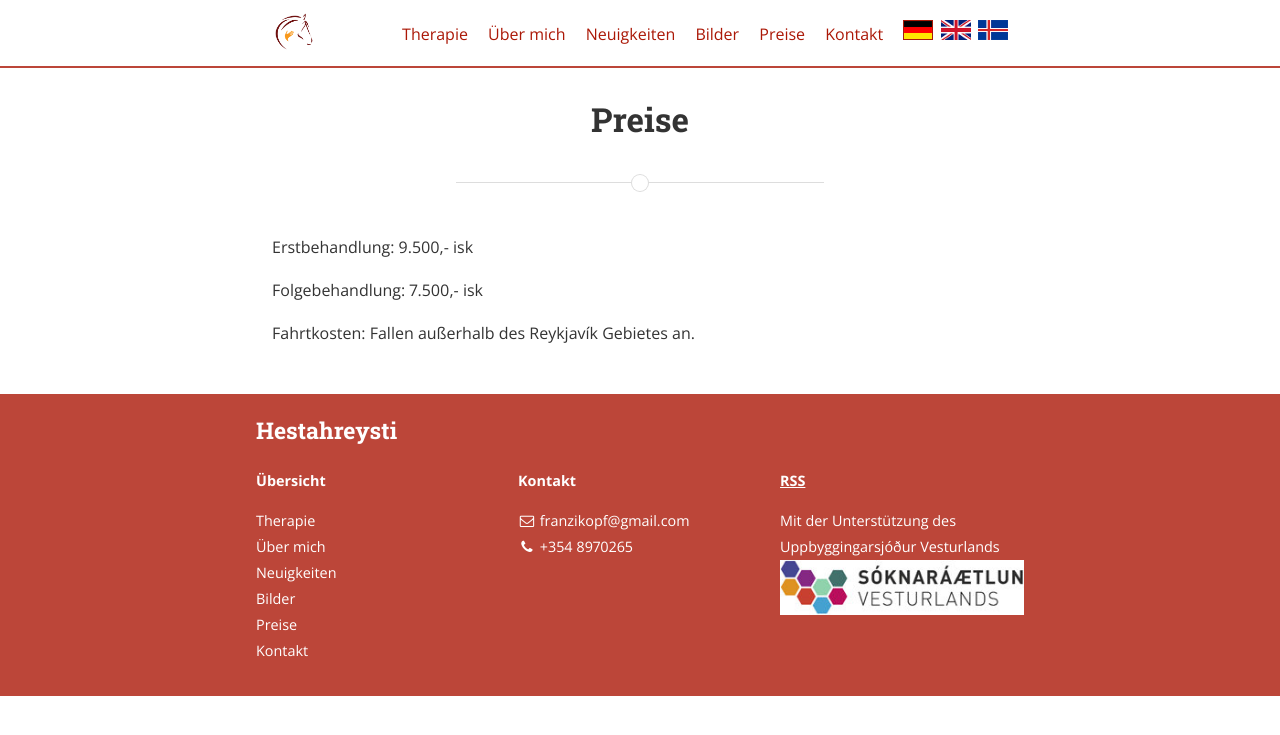
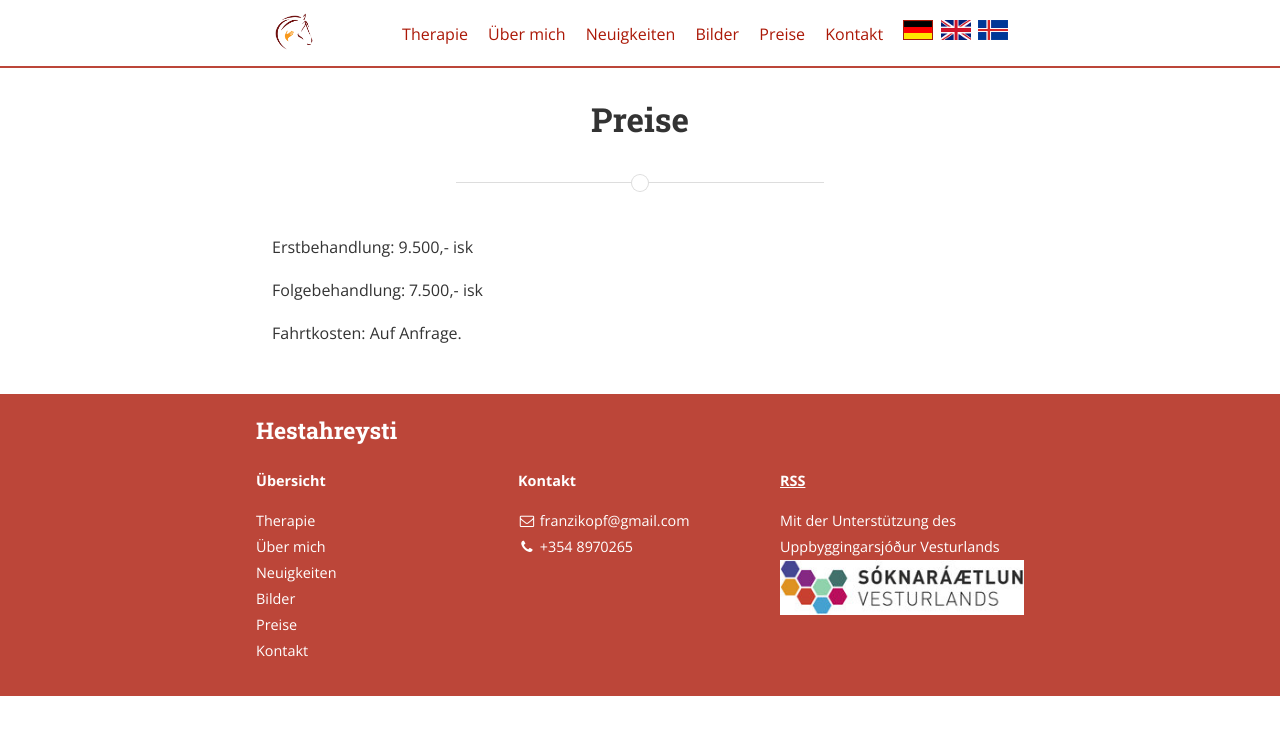
Before and after one commit to FancyFanz/FancyFanz.github.io, a Jekyll site: the page built from price-de.md, in a window 1280 px wide. Shown: the top 735 px of the page. Built offline with Jekyll 4.4.1, drawn with Linux system fonts in a browser that asks for light colours; nearby versions of some CDN libraries; library files that are not in the unit come from our copies.

Commit message:
Update price-de.md

```diff
--- a/price-de.md
+++ b/price-de.md
@@ -11,4 +11,4 @@ Erstbehandlung: 9.500,- isk
 
 Folgebehandlung: 7.500,- isk
 
-Fahrtkosten: Fallen außerhalb des Reykjavík Gebietes an.
+Fahrtkosten: Auf Anfrage.
```
